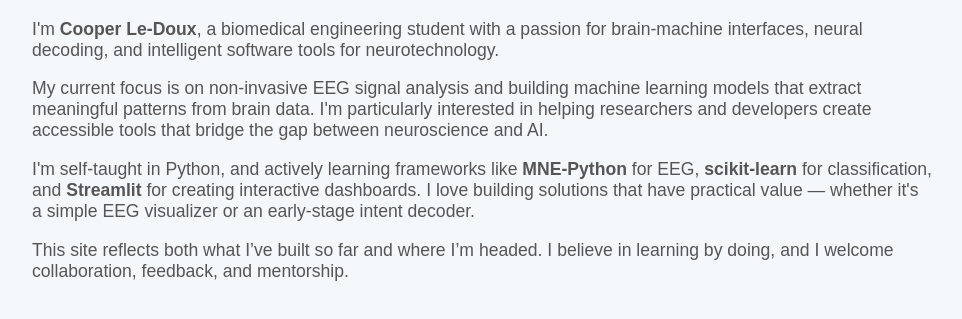
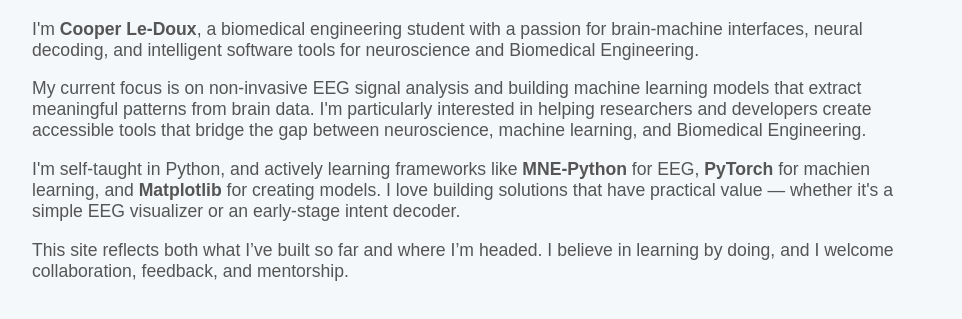
Before and after one commit to Reed02/NeuroIntent, a plain HTML site: page about.html in a window 1280 px wide. Shown: the part 99-418 px from the top of the page, without its empty margins (158-1120 px from the left). Drawn offline with Linux system fonts and the light colour scheme.

Commit message:
Update about.html

```diff
--- a/about.html
+++ b/about.html
@@ -47,15 +47,15 @@
   <h1>About Me</h1>
 
   <p>
-    I'm <strong>Cooper Le-Doux</strong>, a biomedical engineering student with a passion for brain-machine interfaces, neural decoding, and intelligent software tools for neurotechnology.
+    I'm <strong>Cooper Le-Doux</strong>, a biomedical engineering student with a passion for brain-machine interfaces, neural decoding, and intelligent software tools for neuroscience and Biomedical Engineering.
   </p>
 
   <p>
-    My current focus is on non-invasive EEG signal analysis and building machine learning models that extract meaningful patterns from brain data. I'm particularly interested in helping researchers and developers create accessible tools that bridge the gap between neuroscience and AI.
+    My current focus is on non-invasive EEG signal analysis and building machine learning models that extract meaningful patterns from brain data. I'm particularly interested in helping researchers and developers create accessible tools that bridge the gap between neuroscience, machine learning, and Biomedical Engineering.
   </p>
 
   <p>
-    I'm self-taught in Python, and actively learning frameworks like <strong>MNE-Python</strong> for EEG, <strong>scikit-learn</strong> for classification, and <strong>Streamlit</strong> for creating interactive dashboards. I love building solutions that have practical value — whether it's a simple EEG visualizer or an early-stage intent decoder.
+    I'm self-taught in Python, and actively learning frameworks like <strong>MNE-Python</strong> for EEG, <strong>PyTorch</strong> for machien learning, and <strong>Matplotlib</strong> for creating models. I love building solutions that have practical value — whether it's a simple EEG visualizer or an early-stage intent decoder.
   </p>
 
   <p>
```
